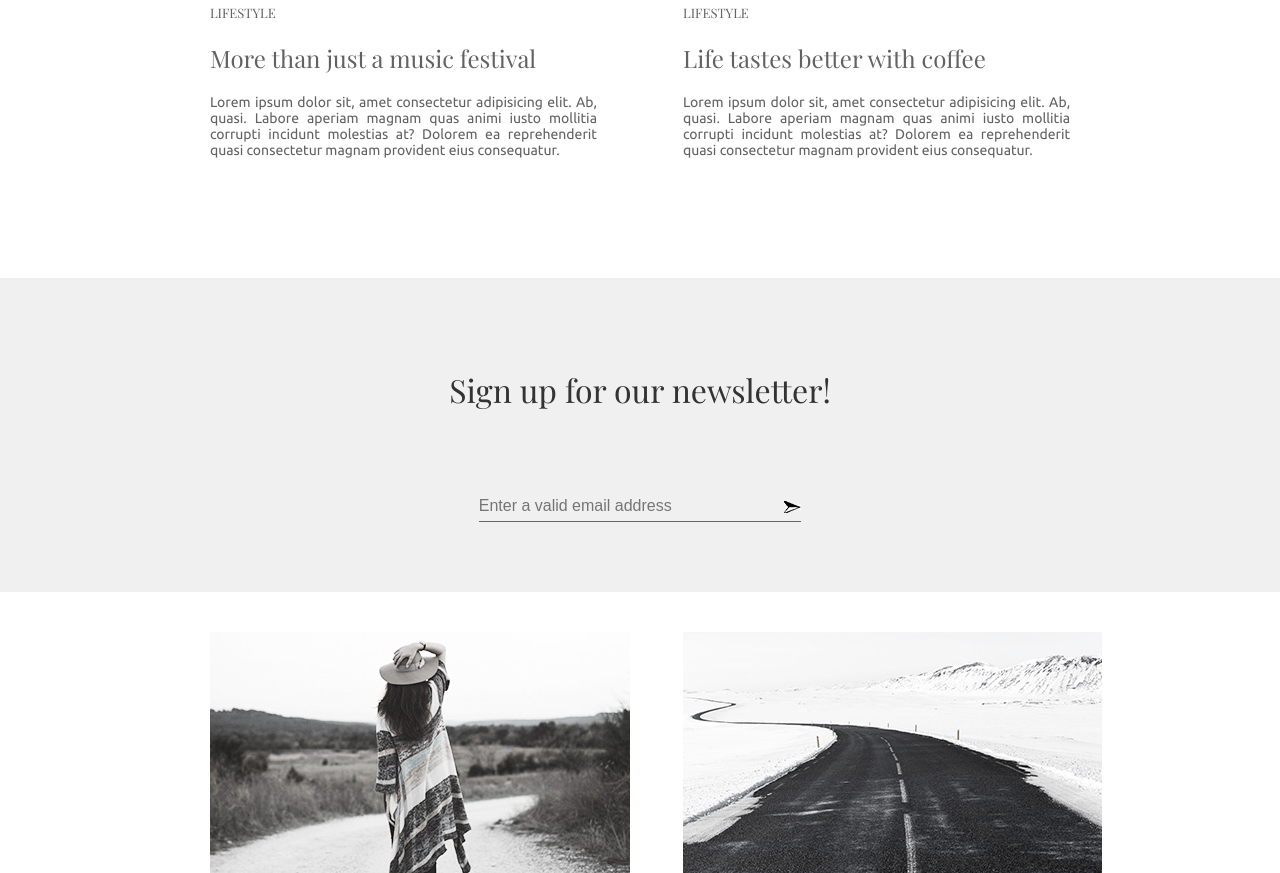
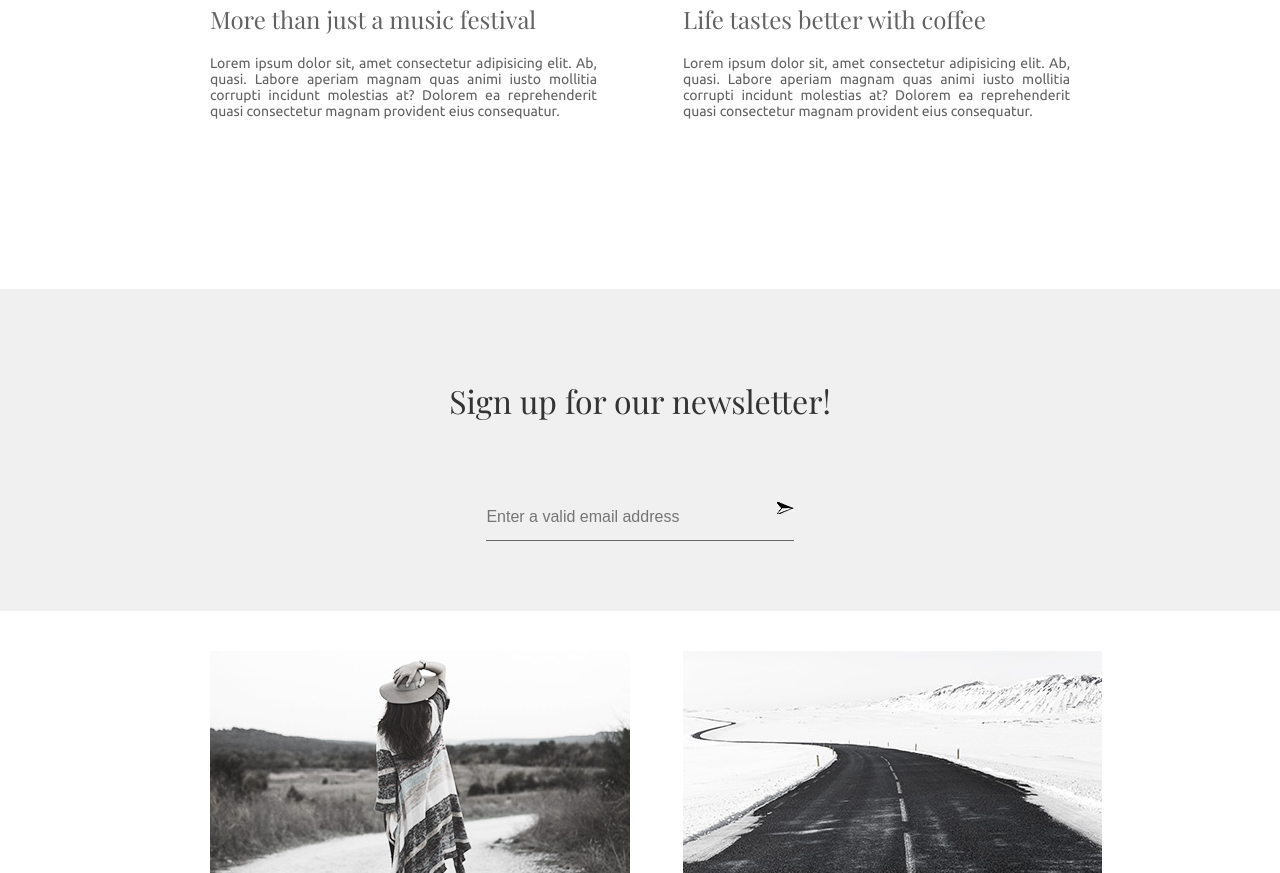
Before and after one commit to sakir-sajjad/Class4_Assignment, a plain HTML site: page index.html in a window 1280 px wide. Shown: the part 1927-2800 px from the top of the page. Drawn offline with nearby package versions, Linux system fonts and the light colour scheme.

Commit message:
Update style.css

```diff
--- a/css/style.css
+++ b/css/style.css
@@ -27,6 +27,7 @@ font-family: 'Ubuntu', sans-serif;
   width: 80%;
   margin: auto;
   padding-bottom: 30px;
+  display: flow-root;
 }
 
 /* img{
@@ -37,6 +38,7 @@ font-family: 'Ubuntu', sans-serif;
   width: 84%;
   margin: auto;
   padding-bottom: 20px;
+  display: flow-root;
 }
 
 .inner a{
@@ -56,7 +58,7 @@ Global CSS Section End Here
 
 .nav-bar{
   width: 100%;
-  float: left;
+  display: flow-root;
 }
 
 .logo{
@@ -66,7 +68,7 @@ Global CSS Section End Here
 }
 
 .menu{
-  width: 50%;
+  width: 70%;
   float: right;
   text-align: right;
   /* padding: 10px 0; */
@@ -95,8 +97,14 @@ a:hover{
 /* Banner Section Begin Here */
 
 .banner-img{
+  width: 80%;
+  margin-bottom: 40px;
+
+}
+
+.banner-img img{
   width: 100%;
-  margin-bottom: 40px;
+  background-size: cover;
 
 }
 
@@ -128,12 +136,14 @@ p{
 .left{
   width: 45%;
   float: left;
+  padding-right: 20px;
   margin-bottom: 40px;
 }
 
 .right{
   width: 45%;
   float: right;
+  padding-left: 20px;
   margin-bottom: 40px;
 }
 
@@ -160,8 +170,13 @@ p{
   text-align: center;
 }
 
-.subscribe .container .newsletter{
-  width: 60%;
+.subscribe .container .inner{
+  width: 80%;
+  display: flow-root;
+}
+
+.subscribe .container .inner .newsletter{
+  width: 80%;
   text-align: center;
   margin: auto;
   padding: 40px 0;
@@ -183,6 +198,8 @@ p{
 
 .subscribe .container .mail .one{
   padding-bottom: 8px;
+  width: 70%;
+  float: left;
 }
 
 .subscribe .container .mail .one input{
@@ -196,8 +213,13 @@ p{
 }
 
 .subscribe .container .mail .two{
-  color: #626262;
+  width: 30%
   float: right;
+  display: flow-root;
+}
+
+.subscribe .container .mail .two img{
+ float: right;
 }
 
 /* Subscribe Section End Here */
```
